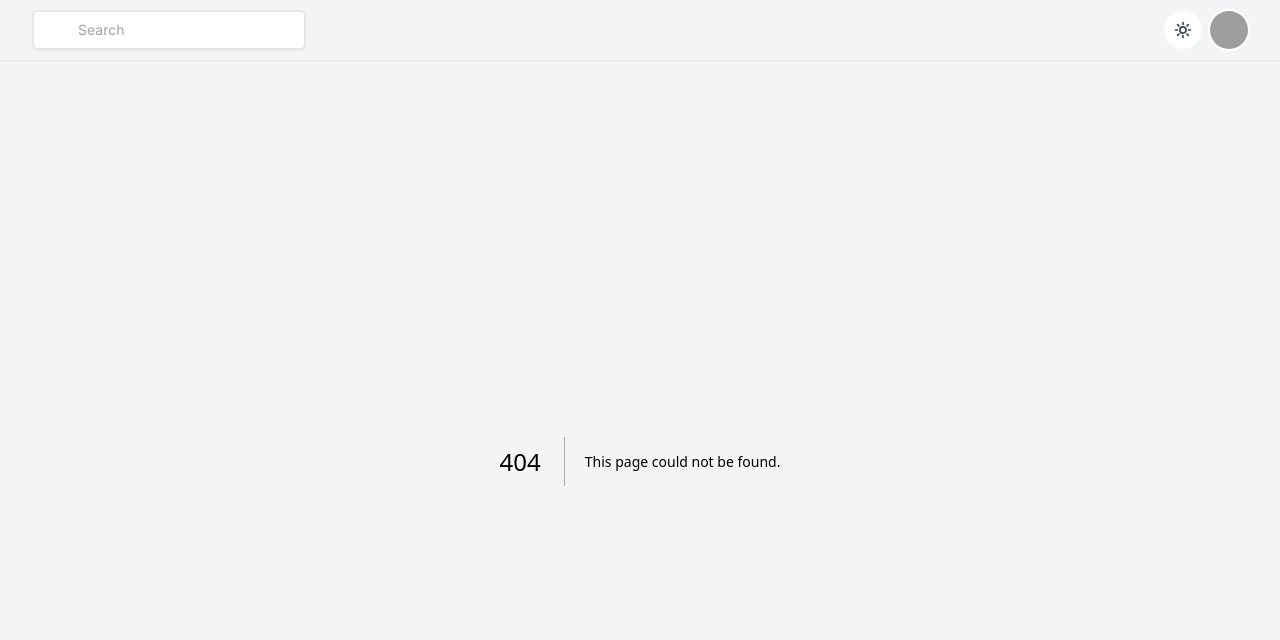
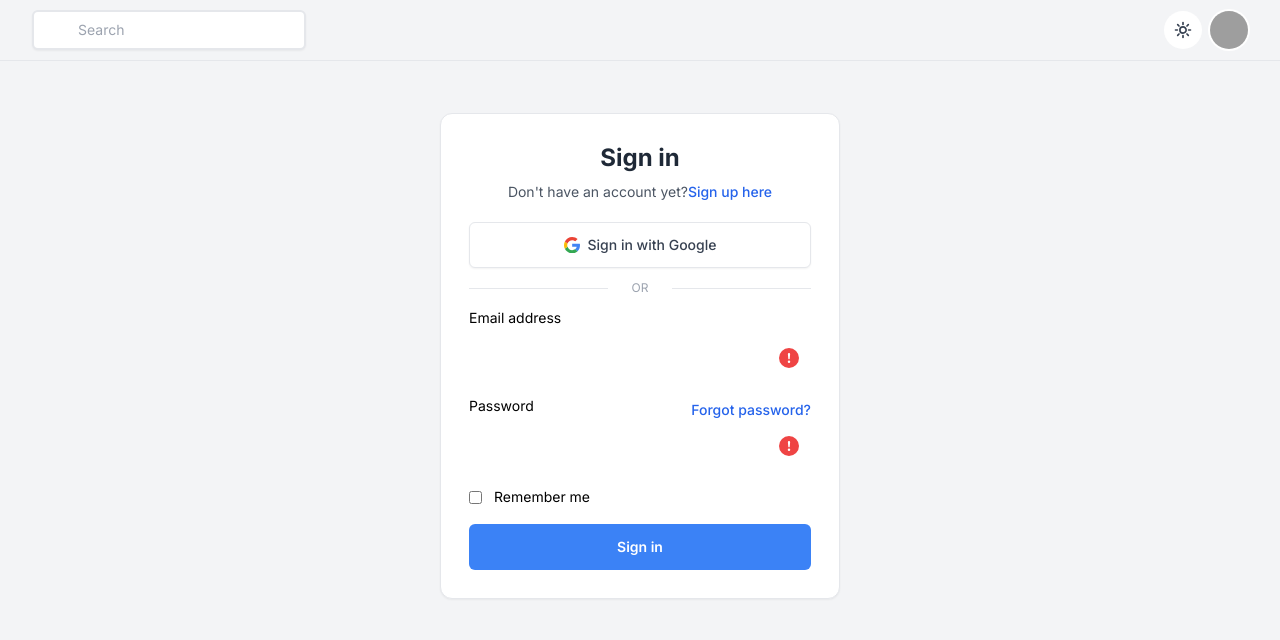
Before and after one commit to For-restaurant-business/frb, a Next.js app: page /auth/login in a window 1280 px wide. Before the commit this address had no page. Shown: the top 640 px of the page. Built offline with nearby package versions, Linux system fonts and the light colour scheme; grey boxes are pictures that could not be loaded.

Commit message:
Login page

```diff
--- /dev/null
+++ b/app/auth/login/page.tsx
@@ -0,0 +1,214 @@
+"use client";
+import { useRouter } from "next/navigation";
+import { useState } from "react";
+
+const LoginPage: React.FC = () => {
+  const route = useRouter();
+  const [login, setLogin] = useState("");
+  const [password, setPassword] = useState("");
+
+  async function handleSubmit(event: React.FormEvent<HTMLFormElement>) {
+    // TODO: handle errors
+    event.preventDefault();
+
+    try {
+      const form = { login, password };
+      const response = await fetch("/api/login", {
+        method: "POST",
+        headers: { "Content-Type": "application/json" },
+        body: JSON.stringify(form),
+      });
+      if (!response.ok) {
+        console.error("Failed to authenticate user");
+        return;
+      }
+      const data = await response.json();
+      if (data?.token) {
+        route.push("/");
+      } else {
+        console.error("Failed to authenticate user no token");
+      }
+    } catch (err) {
+      console.error("Failed to authenticate user", err);
+    }
+  }
+
+  return (
+    <main className="w-full max-w-md mx-auto p-6">
+      <div className="mt-7 bg-white border border-gray-200 rounded-xl shadow-sm dark:bg-gray-800 dark:border-gray-700">
+        <div className="p-4 sm:p-7">
+          <div className="text-center">
+            <h1 className="block text-2xl font-bold text-gray-800 dark:text-white">
+              Sign in
+            </h1>
+            <p className="mt-2 text-sm text-gray-600 dark:text-gray-400">
+              Don&apos;t have an account yet?
+              <a
+                className="text-blue-600 decoration-2 hover:underline font-medium"
+                href="../examples/html/signup.html"
+              >
+                Sign up here
+              </a>
+            </p>
+          </div>
+
+          <div className="mt-5">
+            <button
+              type="button"
+              className="w-full py-3 px-4 inline-flex justify-center items-center gap-2 rounded-md border font-medium bg-white text-gray-700 shadow-sm align-middle hover:bg-gray-50 focus:outline-none focus:ring-2 focus:ring-offset-2 focus:ring-offset-white focus:ring-blue-600 transition-all text-sm dark:bg-gray-800 dark:hover:bg-slate-800 dark:border-gray-700 dark:text-gray-400 dark:hover:text-white dark:focus:ring-offset-gray-800"
+            >
+              <svg
+                className="w-4 h-auto"
+                width="46"
+                height="47"
+                viewBox="0 0 46 47"
+                fill="none"
+              >
+                <path
+                  d="M46 24.0287C46 22.09 45.8533 20.68 45.5013 19.2112H23.4694V27.9356H36.4069C36.1429 30.1094 34.7347 33.37 31.5957 35.5731L31.5663 35.8669L38.5191 41.2719L38.9885 41.3306C43.4477 37.2181 46 31.1669 46 24.0287Z"
+                  fill="#4285F4"
+                />
+                <path
+                  d="M23.4694 47C29.8061 47 35.1161 44.9144 39.0179 41.3012L31.625 35.5437C29.6301 36.9244 26.9898 37.8937 23.4987 37.8937C17.2793 37.8937 12.0281 33.7812 10.1505 28.1412L9.88649 28.1706L2.61097 33.7812L2.52296 34.0456C6.36608 41.7125 14.287 47 23.4694 47Z"
+                  fill="#34A853"
+                />
+                <path
+                  d="M10.1212 28.1413C9.62245 26.6725 9.32908 25.1156 9.32908 23.5C9.32908 21.8844 9.62245 20.3275 10.0918 18.8588V18.5356L2.75765 12.8369L2.52296 12.9544C0.909439 16.1269 0 19.7106 0 23.5C0 27.2894 0.909439 30.8731 2.49362 34.0456L10.1212 28.1413Z"
+                  fill="#FBBC05"
+                />
+                <path
+                  d="M23.4694 9.07688C27.8699 9.07688 30.8622 10.9863 32.5344 12.5725L39.1645 6.11C35.0867 2.32063 29.8061 0 23.4694 0C14.287 0 6.36607 5.2875 2.49362 12.9544L10.0918 18.8588C11.9987 13.1894 17.25 9.07688 23.4694 9.07688Z"
+                  fill="#EB4335"
+                />
+              </svg>
+              Sign in with Google
+            </button>
+
+            <div className="py-3 flex items-center text-xs text-gray-400 uppercase before:flex-[1_1_0%] before:border-t before:border-gray-200 before:mr-6 after:flex-[1_1_0%] after:border-t after:border-gray-200 after:ml-6 dark:text-gray-500 dark:before:border-gray-600 dark:after:border-gray-600">
+              Or
+            </div>
+
+            <form onSubmit={handleSubmit}>
+              <div className="grid gap-y-4">
+                <div>
+                  <label
+                    htmlFor="email"
+                    className="block text-sm mb-2 dark:text-white"
+                  >
+                    Email address
+                  </label>
+                  <div className="relative">
+                    <input
+                      type="email"
+                      id="email"
+                      name="email"
+                      className="py-3 px-4 block w-full border-gray-200 rounded-md text-sm focus:border-blue-500 focus:ring-blue-500 dark:bg-gray-800 dark:border-gray-700 dark:text-gray-400"
+                      required
+                      aria-describedby="email-error"
+                      value={login}
+                      onChange={(e) => setLogin(e.target.value)}
+                    />
+                    <div className="absolute inset-y-0 right-0 flex items-center pointer-events-none pr-3">
+                      <svg
+                        className="h-5 w-5 text-red-500"
+                        width="16"
+                        height="16"
+                        fill="currentColor"
+                        viewBox="0 0 16 16"
+                        aria-hidden="true"
+                      >
+                        <path d="M16 8A8 8 0 1 1 0 8a8 8 0 0 1 16 0zM8 4a.905.905 0 0 0-.9.995l.35 3.507a.552.552 0 0 0 1.1 0l.35-3.507A.905.905 0 0 0 8 4zm.002 6a1 1 0 1 0 0 2 1 1 0 0 0 0-2z" />
+                      </svg>
+                    </div>
+                  </div>
+                  <p
+                    className="hidden text-xs text-red-600 mt-2"
+                    id="email-error"
+                  >
+                    Please include a valid email address so we can get back to
+                    you
+                  </p>
+                </div>
+
+                <div>
+                  <div className="flex justify-between items-center">
+                    <label
+                      htmlFor="password"
+                      className="block text-sm mb-2 dark:text-white"
+                    >
+                      Password
+                    </label>
+                    <a
+                      className="text-sm text-blue-600 decoration-2 hover:underline font-medium"
+                      href="../examples/html/recover-account.html"
+                    >
+                      Forgot password?
+                    </a>
+                  </div>
+                  <div className="relative">
+                    <input
+                      type="password"
+                      id="password"
+                      name="password"
+                      className="py-3 px-4 block w-full border-gray-200 rounded-md text-sm focus:border-blue-500 focus:ring-blue-500 dark:bg-gray-800 dark:border-gray-700 dark:text-gray-400"
+                      required
+                      aria-describedby="password-error"
+                      value={password}
+                      onChange={(e) => setPassword(e.target.value)}
+                    />
+                    <div className="absolute inset-y-0 right-0 flex items-center pointer-events-none pr-3">
+                      <svg
+                        className="h-5 w-5 text-red-500"
+                        width="16"
+                        height="16"
+                        fill="currentColor"
+                        viewBox="0 0 16 16"
+                        aria-hidden="true"
+                      >
+                        <path d="M16 8A8 8 0 1 1 0 8a8 8 0 0 1 16 0zM8 4a.905.905 0 0 0-.9.995l.35 3.507a.552.552 0 0 0 1.1 0l.35-3.507A.905.905 0 0 0 8 4zm.002 6a1 1 0 1 0 0 2 1 1 0 0 0 0-2z" />
+                      </svg>
+                    </div>
+                  </div>
+                  <p
+                    className="hidden text-xs text-red-600 mt-2"
+                    id="password-error"
+                  >
+                    8+ characters required
+                  </p>
+                </div>
+
+                <div className="flex items-center">
+                  <div className="flex">
+                    <input
+                      id="remember-me"
+                      name="remember-me"
+                      type="checkbox"
+                      className="shrink-0 mt-0.5 border-gray-200 rounded text-blue-600 pointer-events-none focus:ring-blue-500 dark:bg-gray-800 dark:border-gray-700 dark:checked:bg-blue-500 dark:checked:border-blue-500 dark:focus:ring-offset-gray-800"
+                    />
+                  </div>
+                  <div className="ml-3">
+                    <label
+                      htmlFor="remember-me"
+                      className="text-sm dark:text-white"
+                    >
+                      Remember me
+                    </label>
+                  </div>
+                </div>
+
+                <button
+                  type="submit"
+                  className="py-3 px-4 inline-flex justify-center items-center gap-2 rounded-md border border-transparent font-semibold bg-blue-500 text-white hover:bg-blue-600 focus:outline-none focus:ring-2 focus:ring-blue-500 focus:ring-offset-2 transition-all text-sm dark:focus:ring-offset-gray-800"
+                >
+                  Sign in
+                </button>
+              </div>
+            </form>
+          </div>
+        </div>
+      </div>
+    </main>
+  );
+};
+
+export default LoginPage;
```
